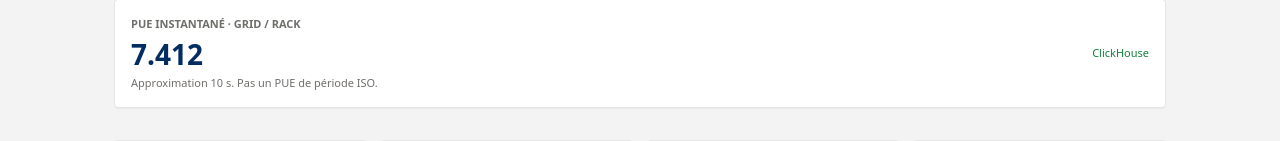
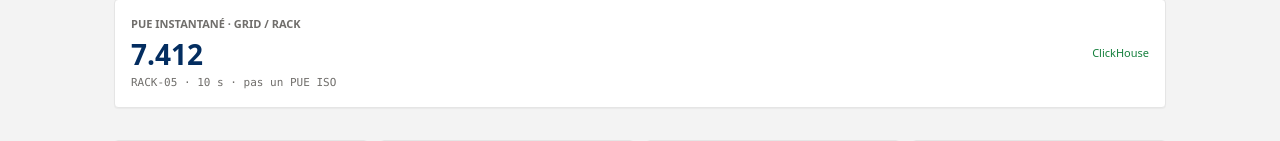
Before and after one commit to Geoking2104/DCIM, a Next.js app in the folder web/: page /1/metriques in a window 1280 px wide. Shown: the part 281-422 px from the top of the page. Built offline with nearby package versions, Linux system fonts and the light colour scheme; no server answers.

Commit message:
feat(metrics): LivePue follows last rack

```diff
--- a/web/components/metrics/LivePue.tsx
+++ b/web/components/metrics/LivePue.tsx
@@ -1,15 +1,22 @@
 'use client';
 import { useEffect, useState } from 'react';
+import { readLastRack } from '@/lib/lastRack';
 
 export default function LivePue({ rackId }: { rackId?: string }) {
   const [pue, setPue] = useState<number | null>(null);
   const [ok, setOk] = useState(false);
+  const [rack, setRack] = useState(rackId || '');
 
   useEffect(() => {
+    setRack(rackId || readLastRack() || 'RACK-05');
+  }, [rackId]);
+
+  useEffect(() => {
+    if (!rack) return;
     let stop = false;
     async function tick() {
       try {
-        const res = await fetch(`/api/clickhouse/power${rackId ? `?rack=${rackId}` : ''}`);
+        const res = await fetch(`/api/clickhouse/power?rack=${encodeURIComponent(rack)}`);
         const rows = await res.json();
         const last = Array.isArray(rows) ? rows[rows.length - 1] : null;
         const grid = Number(last?.grid_kw);
@@ -25,14 +32,14 @@ export default function LivePue({ rackId }: { rackId?: string }) {
     tick();
     const id = setInterval(tick, 10000);
     return () => { stop = true; clearInterval(id); };
-  }, [rackId]);
+  }, [rack]);
 
   return (
     <div className="slds-card p-4 bg-white flex items-center justify-between gap-3">
       <div>
         <div className="text-[11px] uppercase font-bold text-[#706E6B]">PUE instantané · grid / rack</div>
         <div className="text-[28px] font-black">{pue ? pue.toFixed(3) : '—'}</div>
-        <div className="text-[11px] text-[#706E6B]">Approximation 10 s. Pas un PUE de période ISO.</div>
+        <div className="text-[11px] text-[#706E6B] font-mono">{rack || '—'} · 10 s · pas un PUE ISO</div>
       </div>
       <span className={`text-[11px] ${ok ? 'text-green-700' : 'text-[#706E6B]'}`}>{ok ? 'ClickHouse' : 'hors ligne'}</span>
     </div>
```
